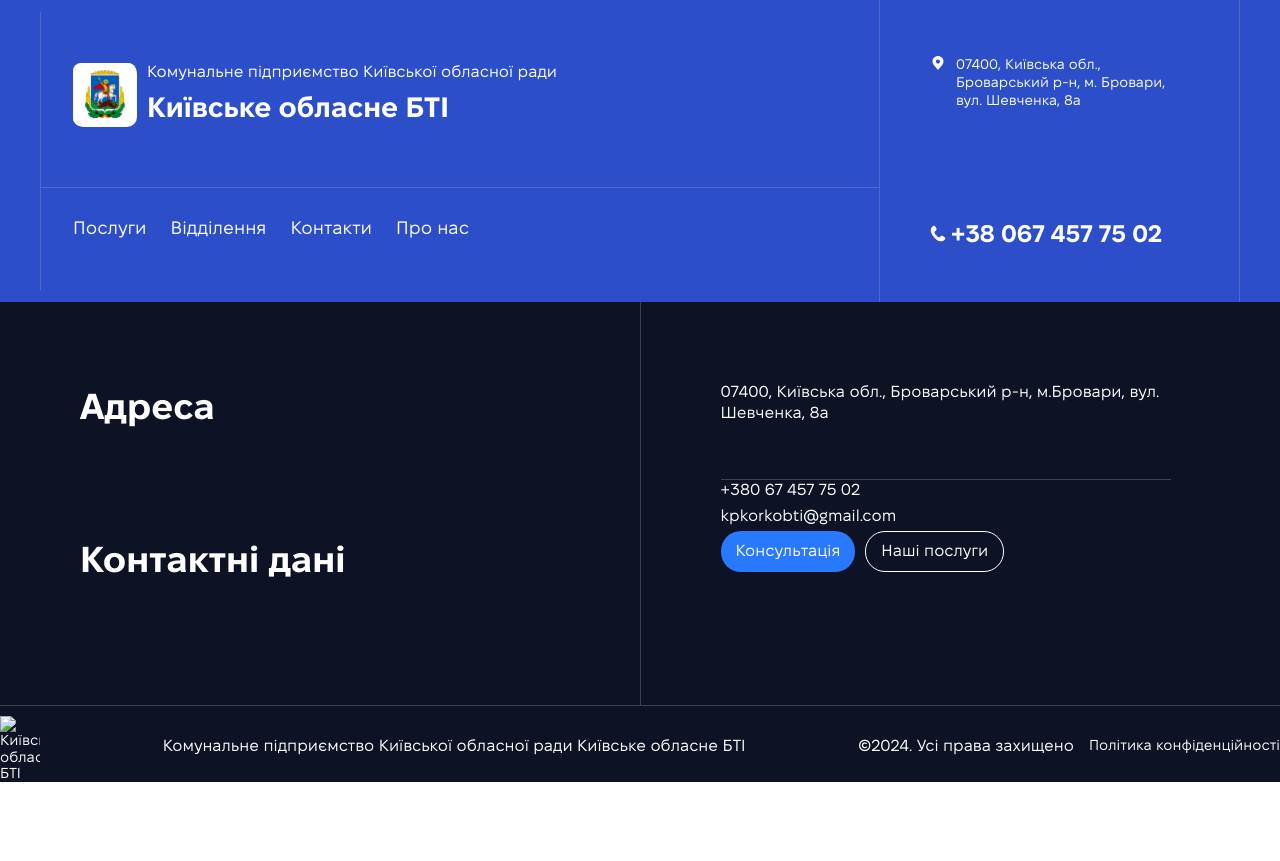
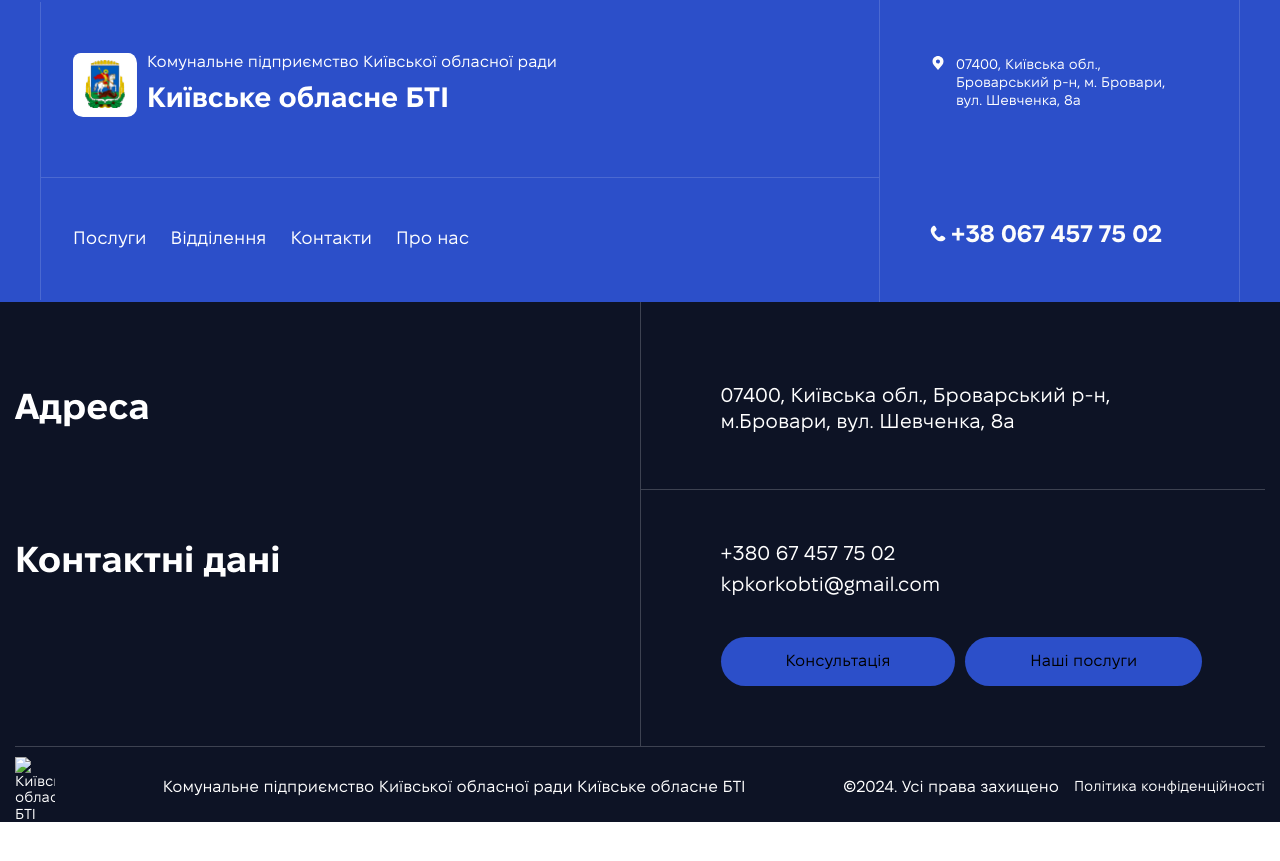
Before and after one commit to borntojesus/ebti, a Jekyll site: the page built from _pages/index.html, in a window 1280 px wide. Shown: the top 861 px of the page. Built offline with Jekyll 4.4.1, drawn with Linux system fonts in a browser that asks for light colours; nearby versions of some CDN libraries; some web fonts are replaced.

Commit message:
footer update

```diff
--- a/_includes/blocks/footer.html
+++ b/_includes/blocks/footer.html
@@ -1,7 +1,7 @@
 <footer class="footer">
     <div class="footer__wrapper">
         <div class="footer__container">
-            <div class="footer__section footer__section--address">
+            <div class="footer__section footer__section--info">
               <h3 class="footer__title">Адреса</h3>
               <h3 class="footer__title">Контактні дані</h3>
             </div>
@@ -13,8 +13,8 @@
                   <p class="footer__text">+380 67 457 75 02</p>
                   <p class="footer__text">kpkorkobti@gmail.com</p>
                   <div class="footer__buttons">
-                    <button class="footer__button footer__button--consultation">Консультація</button>
-                    <button class="footer__button footer__button--services">Наші послуги</button>
+                    <button class="footer__button consultation-button">Консультація</button>
+                    <button class="footer__button consultation-button">Наші послуги</button>
                   </div>
               </div>
             </div>
--- /dev/null
+++ b/_scss/block/buttons.scss
@@ -0,0 +1,8 @@
+.consultation-button {
+    border-radius: 100px;
+    background: $headerBackground;
+    padding: 15px 65px;
+    &:hover {
+        opacity: 0.8;
+    }
+}
--- a/_scss/block/footer.scss
+++ b/_scss/block/footer.scss
@@ -4,6 +4,7 @@
     &__wrapper {
         max-width: 1400px;
         margin: 0 auto;
+        padding: 0 15px;
     }
     &__container {
       display: flex;
@@ -13,15 +14,11 @@
 
     &__section {
       flex: 1;
-      &--address {
+      &--info {
         border-right: 1px solid rgba(255, 255, 255, 0.2);
       }
-      &--address, &--contacts {
-        padding-left: 80px;
-
-        &:last-child {
-          margin-right: 0;
-        }
+      &--contacts {
+        padding-top: 80px;
       }
     }
 
@@ -37,41 +34,38 @@
     &__text {
       font-size: 1rem;
       margin-bottom: 5px;
-      &-address {
+      &-info {
         padding-top: 80px;
-        max-width: 450px;
         padding-bottom: 50px;
         border-bottom: 1px solid rgba(255, 255, 255, 0.2);
       }
+
+      &-address {
+        border-bottom: 1px solid rgba(255, 255, 255, 0.2);
+        padding-bottom: 50px;
+        & p {
+          max-width: 450px;
+          padding-left: 80px ;
+          font-weight: 600px;
+          font-size: 20px;
+        }
+      }
+      &-contacts {
+        padding-top: 50px;
+        & p {
+          max-width: 450px;
+          padding-left: 80px ;
+          font-weight: 600px;
+          font-size: 20px;
+        }
+      }
     }
-
     &__buttons {
       display: flex;
       gap: 10px;
-    }
-
-    &__button {
-      padding: 10px 15px;
-      border-radius: 20px;
-      font-size: 1rem;
-      cursor: pointer;
-      transition: background-color 0.3s;
-
-      &--consultation {
-        background-color: #2979ff;
-        color: #ffffff;
-        border: none;
-      }
-
-      &--services {
-        background-color: transparent;
-        color: #ffffff;
-        border: 1px solid #ffffff;
-      }
-
-      &:hover {
-        opacity: 0.8;
-      }
+      margin-left: 80px;
+      margin-top: 40px;
+      margin-bottom: 60px;
     }
 
     &__bottom {
--- a/_scss/block/header.scss
+++ b/_scss/block/header.scss
@@ -97,7 +97,7 @@
 
   &__nav {
     border-top: 1px solid $headerBorderColor;
-    padding-top: 30px;
+    padding-top: 50px;
     padding-left: 32px;
 
     & .header__menu {
--- a/css/main.scss
+++ b/css/main.scss
@@ -7,6 +7,7 @@
 @import "block/header";
 @import "block/footer";
 @import "block/old";
+@import "block/buttons";
 
 @font-face {
     font-family: 'Fixel Display';
```
